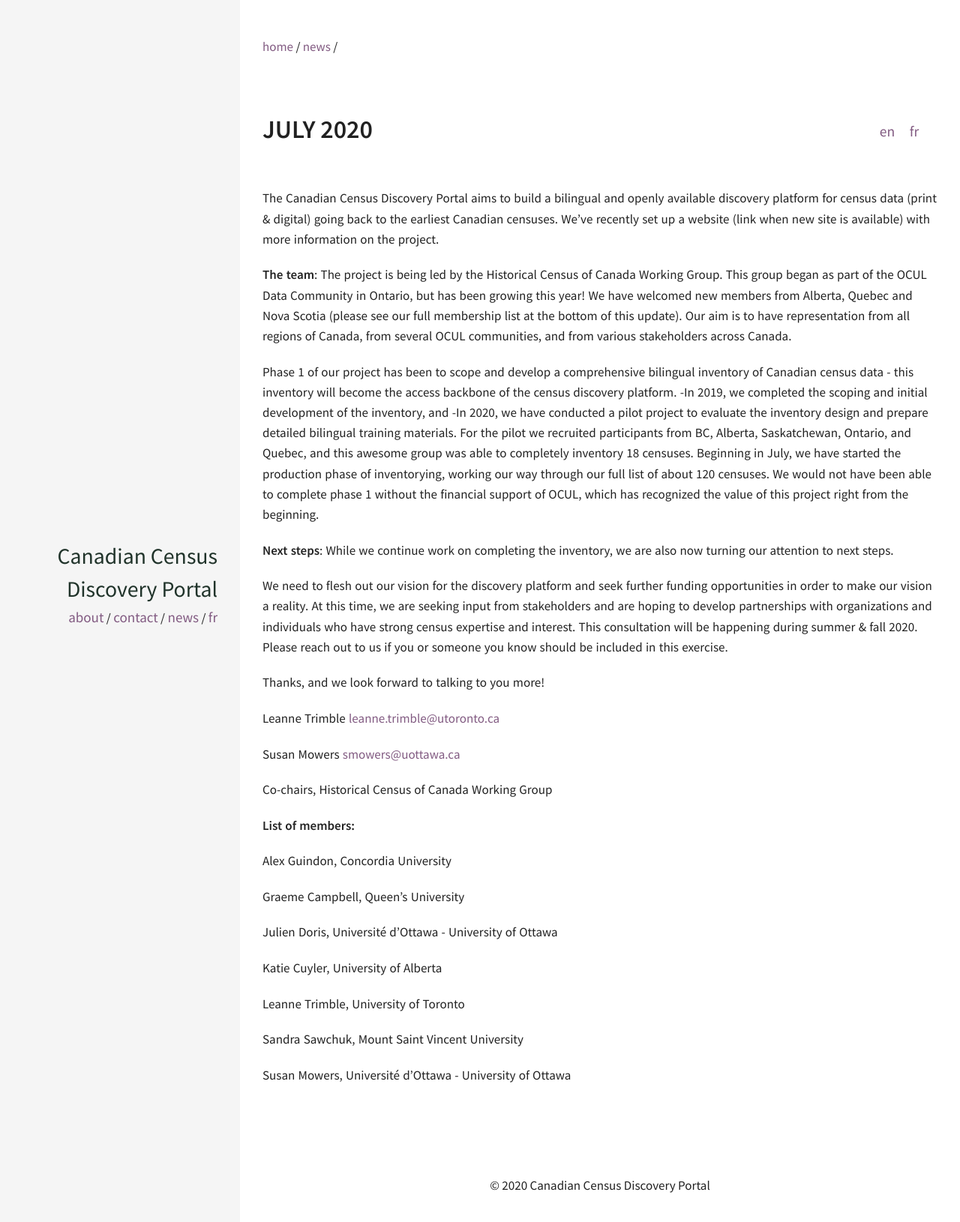
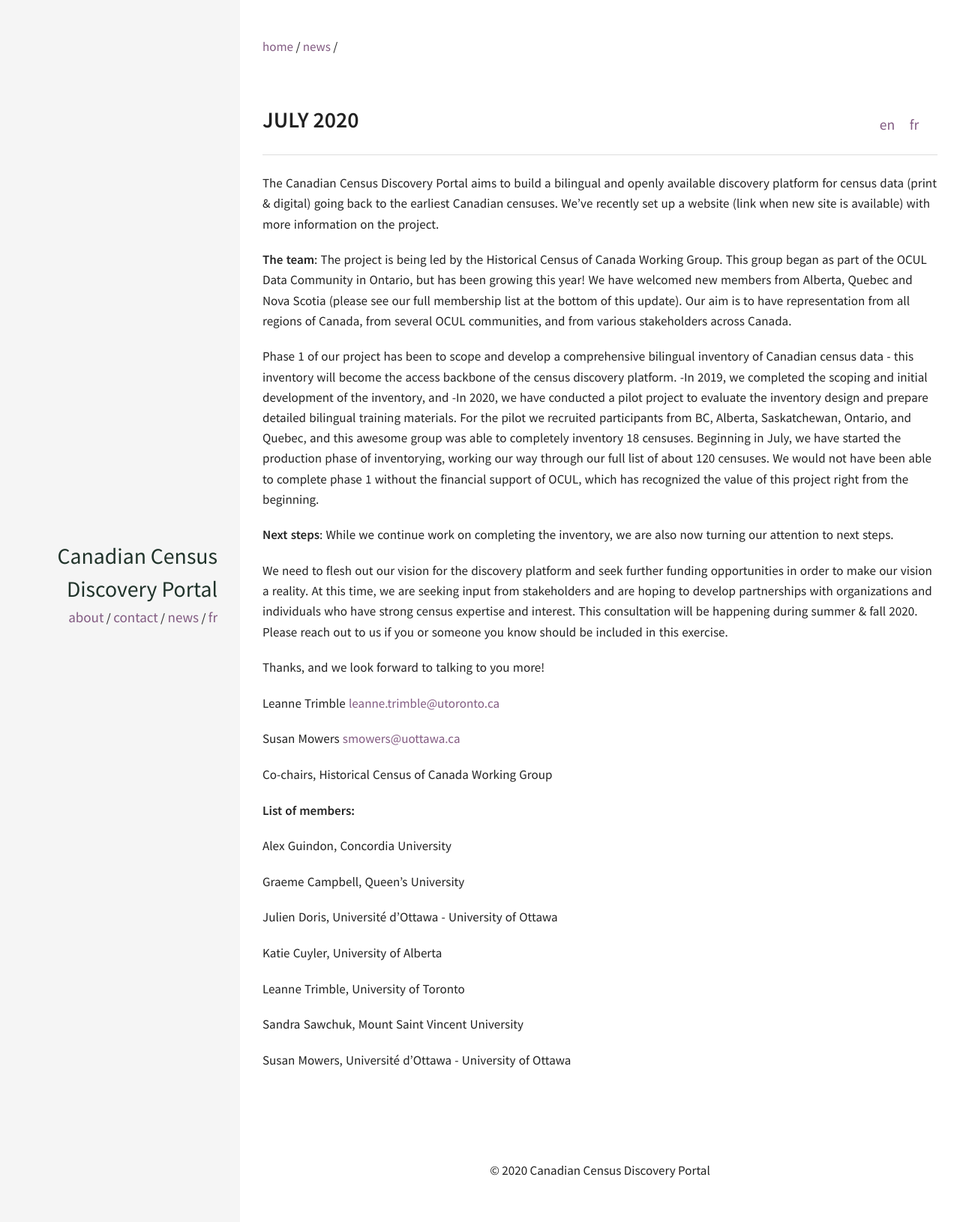
Before and after one commit to census-recensement/census-recensement.github.io, a Jekyll site: the page built from _posts/2020-07-01-july-update.md, in a window 1280 px wide. Shown: the top 1630 px of the page at 75% size. Built offline with Jekyll 4.4.1, drawn with Linux system fonts in a browser that asks for light colours.

Commit message:
cleaned up layouts

```diff
--- a/_layouts/page.html
+++ b/_layouts/page.html
@@ -2,13 +2,14 @@
 layout: default
 ---
 
-  <div id="page">
+  <div id="post">
 
     {% include breadcrumbs.html %}
 
     <header class="page-header">
+      {% include language-selector.html %}
       <h2>{{ page.title }}</h2>
-      {% include language-selector.html %}
+
     </header>
 
     <article class="page-content">
--- a/_layouts/post.html
+++ b/_layouts/post.html
@@ -4,11 +4,13 @@
 
 <div id="post">
 
-  {% include breadcrumbs.html %}<br><br>
-  <header class="post-header">
-    {% include language-selector.html %}
-    <h1>{% include date-selector.html %}</h1>
-</header>
+    {% include breadcrumbs.html %}
+
+    <header class="page-header">
+      {% include language-selector.html %}
+      <h2>{% include date-selector.html %}</h2>
+
+    </header>
 
   <article class="post-content">
     {{ content }}
```
Also changed, not shown: _posts/2019-05-01-mai.md (added, +8 -0 lines), _posts/2019-05-01-may-update.md (added, +8 -0 lines), _posts/2020-07-01-july-update.md (renamed from _posts/2020-07-01-update.md), _posts/2020-07-01-mises-a-jour-julliet.md (renamed from _posts/2020-07-01-mises-a-jour.md).
